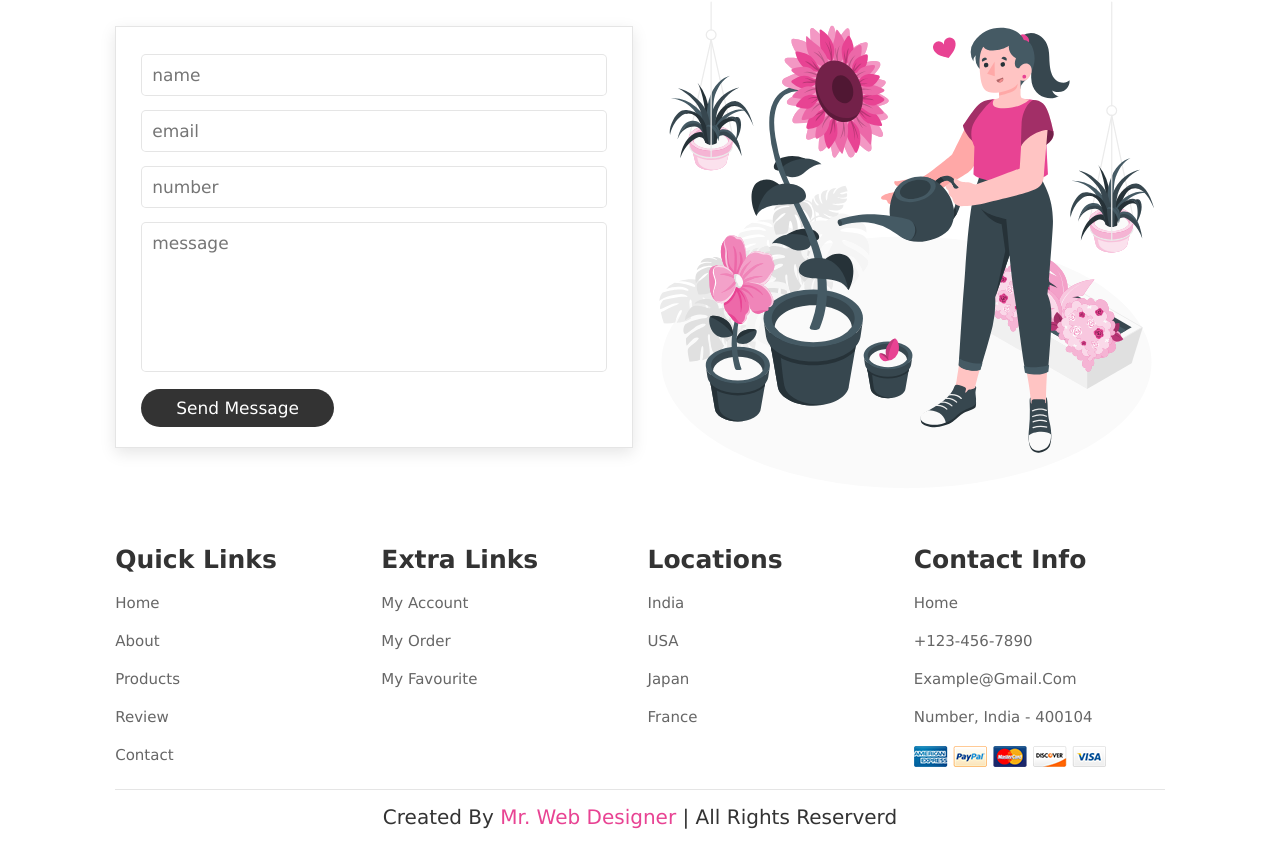
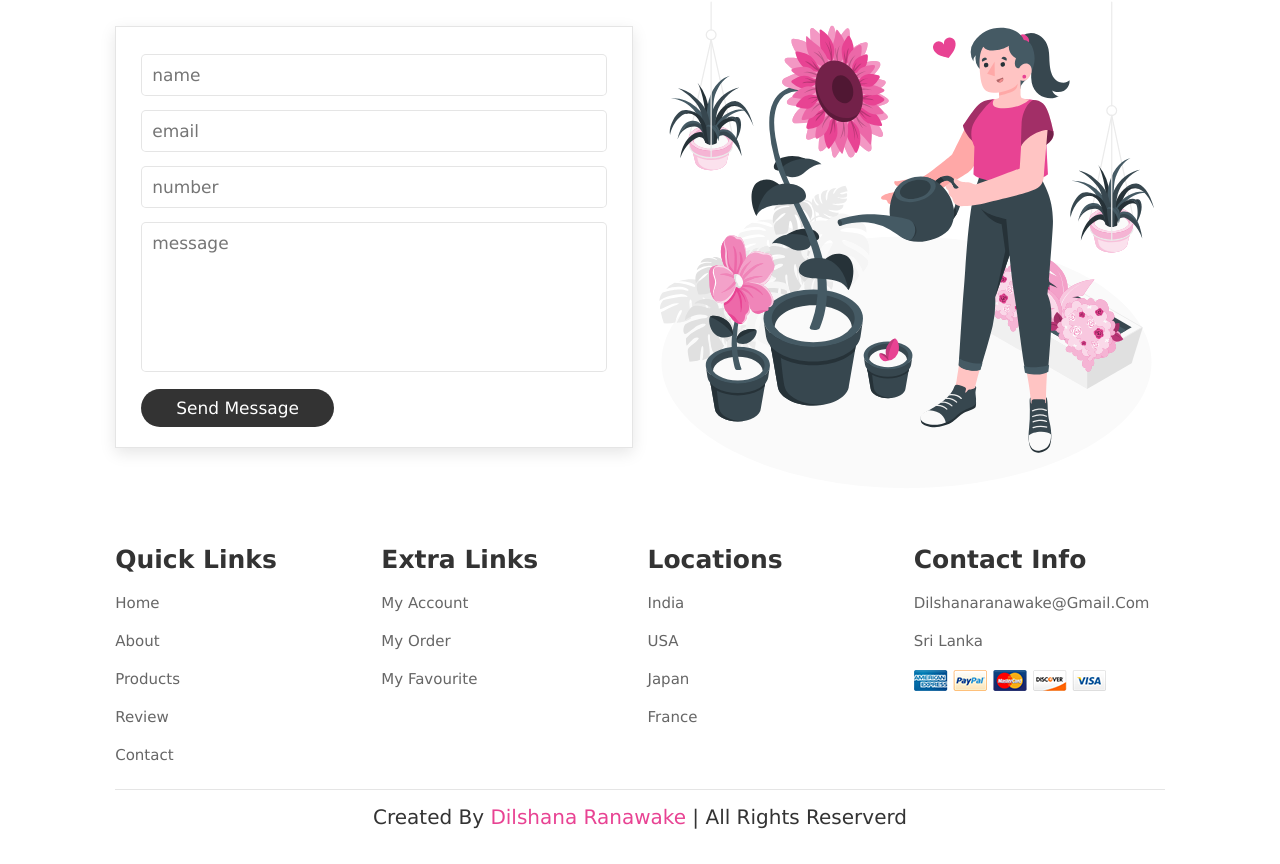
Before and after one commit to DilshanaRanawake/Flower-Shop-Website, a plain HTML site: page index.html in a window 1280 px wide. Shown: the part 3541-4405 px from the top of the page. Drawn offline with Linux system fonts and the light colour scheme.

Commit message:
Update index.html

```diff
--- a/index.html
+++ b/index.html
@@ -391,16 +391,14 @@
 
             <div class="box">
                 <h3>contact info</h3>
-                <a href="#">home</a>
-                <a href="#">+123-456-7890</a>
-                <a href="#">example@gmail.com</a>
-                <a href="#">number, india - 400104</a>
+                <a href="#">dilshanaranawake@gmail.com</a>
+                <a href="#">Sri Lanka</a>
                 <img src="images/payment.png" alt="">
             </div>
 
         </div>
 
-        <div class="credit"> created by <span> mr. web designer </span> | all rights reserverd </div>
+        <div class="credit"> created by <span> Dilshana Ranawake </span> | all rights reserverd </div>
 
     </section>
 
```
